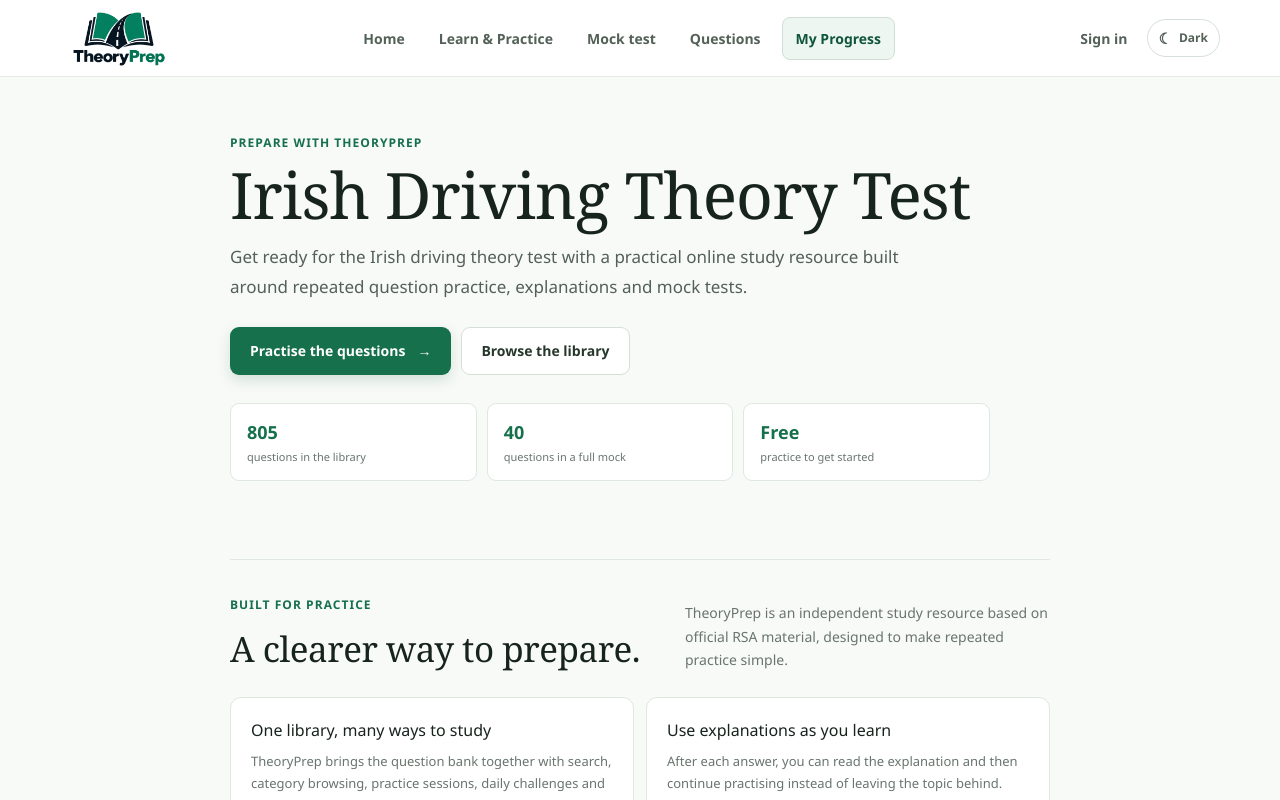
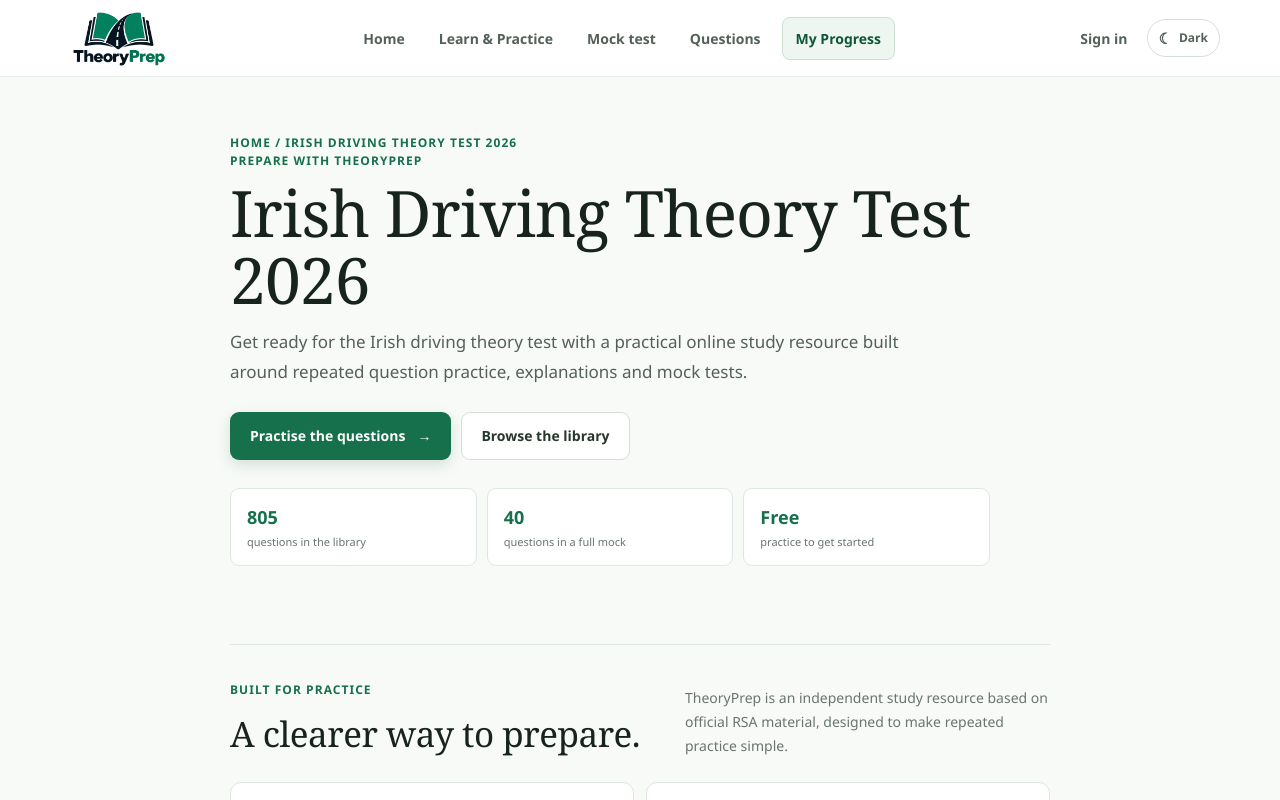
Before and after one commit to cullenry/theory-tester, a Next.js app: page /irish-driving-theory-test in a window 1280 px wide. Shown: the top 800 px of the page. Built offline with nearby package versions, Linux system fonts and the light colour scheme; no server answers.

Commit message:
Finish SEO indexing and navigation improvements

```diff
--- a/src/app/irish-driving-theory-test/page.tsx
+++ b/src/app/irish-driving-theory-test/page.tsx
@@ -8,7 +8,7 @@ export const metadata: Metadata = {
 };
 
 export default function IrishDrivingTheoryTestPage() {
-  return <SeoLandingPage eyebrow="Prepare with TheoryPrep" title="Irish Driving Theory Test" intro="Get ready for the Irish driving theory test with a practical online study resource built around repeated question practice, explanations and mock tests." primaryAction={{ href: "/theory-test-practice", label: "Practise the questions", description: "" }} secondaryAction={{ href: "/questions", label: "Browse the library", description: "" }} sections={[
+  return <SeoLandingPage eyebrow="Prepare with TheoryPrep" title="Irish Driving Theory Test 2026" intro="Get ready for the Irish driving theory test with a practical online study resource built around repeated question practice, explanations and mock tests." primaryAction={{ href: "/theory-test-practice", label: "Practise the questions", description: "" }} secondaryAction={{ href: "/questions", label: "Browse the library", description: "" }} canonicalPath="/irish-driving-theory-test" sections={[
     { title: "One library, many ways to study", body: "TheoryPrep brings the question bank together with search, category browsing, practice sessions, daily challenges and mock tests." },
     { title: "Use explanations as you learn", body: "After each answer, you can read the explanation and then continue practising instead of leaving the topic behind." },
     { title: "Track your preparation", body: "Create an account to keep question history, mistakes, starred questions, streaks and mock-test results in one place." },
```
